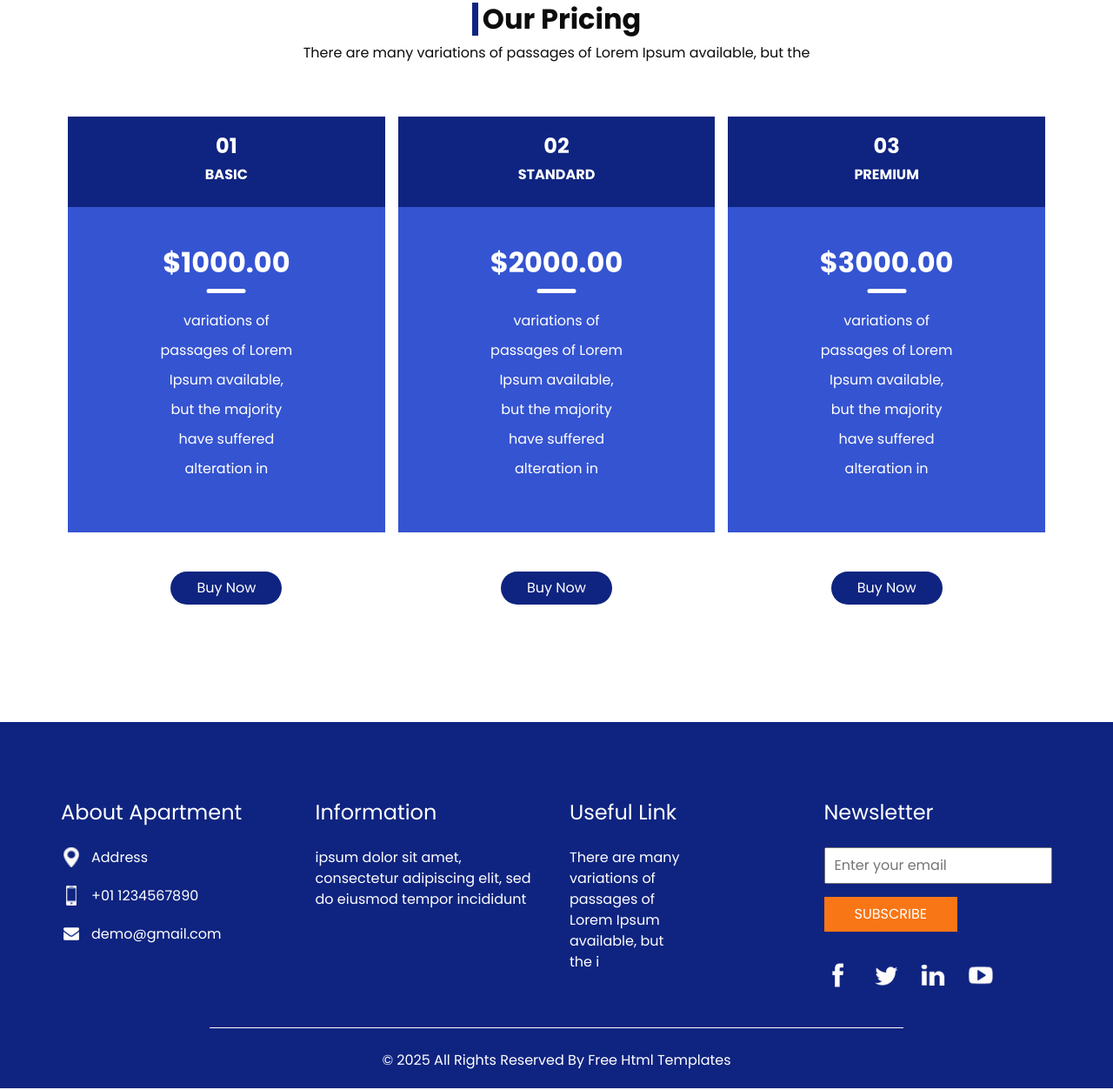
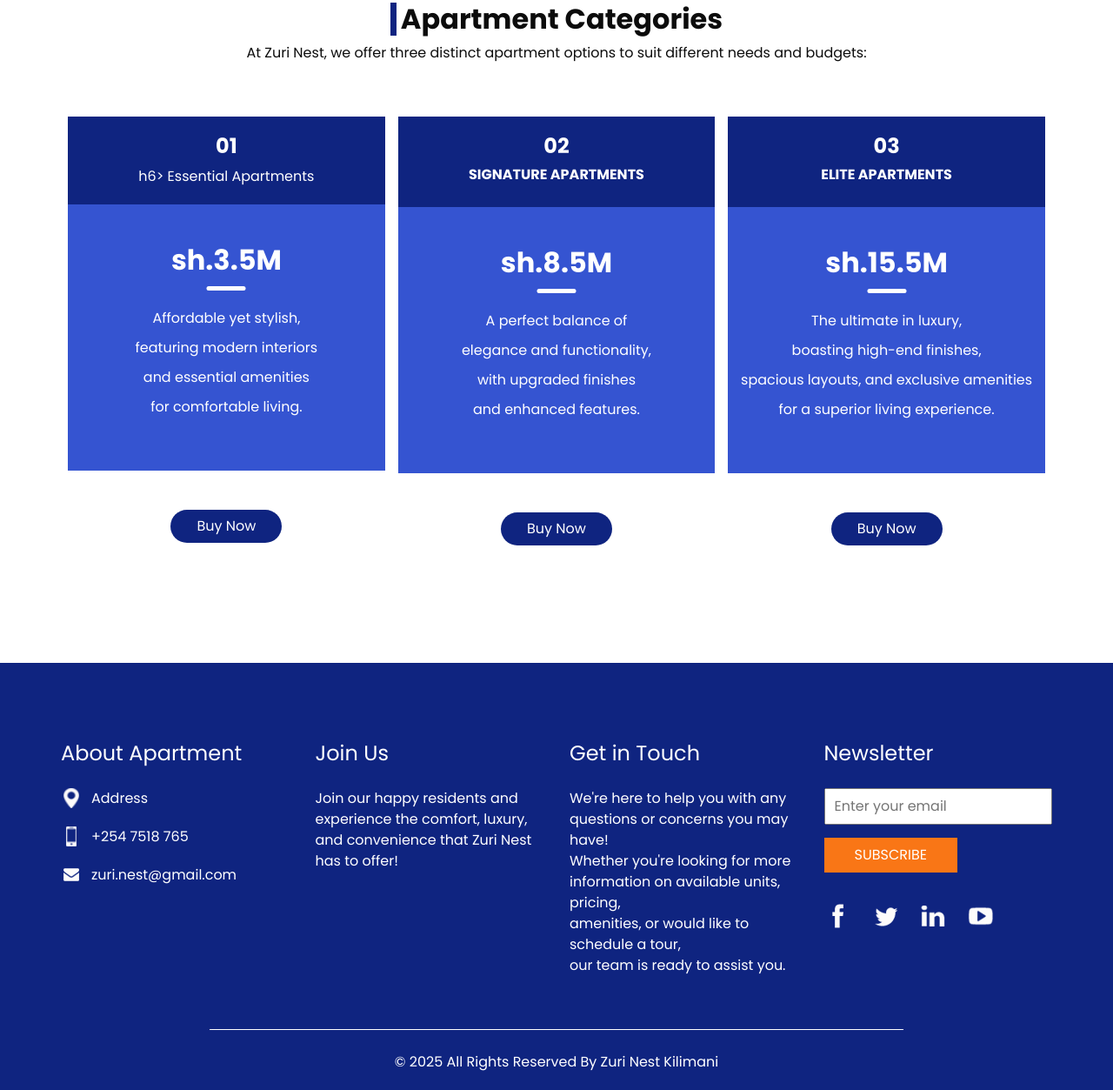
Before and after one commit to Njeri-Kahoro/zuri-nest-kilimani, a plain HTML site: page categories.html in a window 1280 px wide. Shown: the part 167-1420 px from the top of the page at 87% size. Drawn offline with Linux system fonts and the light colour scheme.

Commit message:
update push

```diff
--- a/price.html
+++ b/categories.html
@@ -12,7 +12,7 @@
   <meta name="description" content="" />
   <meta name="author" content="" />
 
-  <title>Teaser</title>
+  <title>Apartment Categories</title>
 
   <!-- bootstrap core css -->
   <link rel="stylesheet" type="text/css" href="css/bootstrap.css" />
@@ -23,6 +23,9 @@
   <link href="css/style.css" rel="stylesheet" />
   <!-- responsive style -->
   <link href="css/responsive.css" rel="stylesheet" />
+<!--  start of favicon icon-->
+  <link rel="shortcut icon" href="images/z-letter.jpg" type="image/x-icon">
+<!--  end of favicon icon-->
 </head>
 
 <body class="sub_page">
@@ -32,7 +35,7 @@
       <div class="container-fluid">
         <nav class="navbar navbar-expand-lg custom_nav-container">
           <a class="navbar-brand" href="index.html">
-            <img src="images/logo.png" alt="" />
+<!--            <img src="images/logo.png" alt="" />-->
           </a>
           <div class="navbar-collapse" id="">
             <ul class="navbar-nav justify-content-between ">
@@ -66,7 +69,7 @@
                 <a href="index.html">HOME</a>
                 <a href="about.html">ABOUT</a>
                 <a href="house.html">HOUSE</a>
-                <a href="price.html">PRICING</a>
+                <a href="categories.html">CATEGORIES</a>
                 <a href="contact.html">CONTACT US</a>
               </div>
             </div>
@@ -84,10 +87,10 @@
     <div class="container">
       <div class="heading_container">
         <h2>
-          Our Pricing
+          Apartment Categories
         </h2>
         <p>
-          There are many variations of passages of Lorem Ipsum available, but the
+          At Zuri Nest, we offer three distinct apartment options to suit different needs and budgets:
         </p>
       </div>
       <div class="price_container">
@@ -97,33 +100,33 @@
               <h4>
                 01
               </h4>
-              <h6>
-                Basic
+              h6>
+                Essential Apartments
               </h6>
             </div>
             <div class="text-box">
               <h2>
-                $1000.00
+                sh.3.5M
               </h2>
               <ul>
                 <li>
-                  variations of
+                  Affordable yet stylish,
                 </li>
                 <li>
-                  passages of Lorem
+                  featuring modern interiors
                 </li>
                 <li>
-                  Ipsum available,
+                  and essential amenities
                 </li>
                 <li>
-                  but the majority
+                 for comfortable living.
                 </li>
-                <li>
-                  have suffered
-                </li>
-                <li>
-                  alteration in
-                </li>
+<!--                <li>-->
+<!--                  have suffered-->
+<!--                </li>-->
+<!--                <li>-->
+<!--                  alteration in-->
+<!--                </li>-->
               </ul>
             </div>
           </div>
@@ -140,32 +143,32 @@
                 02
               </h4>
               <h6>
-                Standard
+                Signature Apartments
               </h6>
             </div>
             <div class="text-box">
               <h2>
-                $2000.00
+                sh.8.5M
               </h2>
               <ul>
                 <li>
-                  variations of
+                  A perfect balance of
                 </li>
                 <li>
-                  passages of Lorem
+                  elegance and functionality,
                 </li>
                 <li>
-                  Ipsum available,
+                   with upgraded finishes
                 </li>
                 <li>
-                  but the majority
+                  and enhanced features.
                 </li>
-                <li>
-                  have suffered
-                </li>
-                <li>
-                  alteration in
-                </li>
+<!--                <li>-->
+<!--                  have suffered-->
+<!--                </li>-->
+<!--                <li>-->
+<!--                  alteration in-->
+<!--                </li>-->
               </ul>
             </div>
           </div>
@@ -182,32 +185,32 @@
                 03
               </h4>
               <h6>
-                Premium
+                Elite Apartments
               </h6>
             </div>
             <div class="text-box">
               <h2>
-                $3000.00
+                sh.15.5M
               </h2>
               <ul>
                 <li>
-                  variations of
+                  The ultimate in luxury,
                 </li>
                 <li>
-                  passages of Lorem
+                  boasting high-end finishes,
                 </li>
                 <li>
-                  Ipsum available,
+                  spacious layouts, and exclusive amenities
                 </li>
                 <li>
-                  but the majority
+                  for a superior living experience.
                 </li>
-                <li>
-                  have suffered
-                </li>
-                <li>
-                  alteration in
-                </li>
+<!--                <li>-->
+<!--                  have suffered-->
+<!--                </li>-->
+<!--                <li>-->
+<!--                  alteration in-->
+<!--                </li>-->
               </ul>
             </div>
           </div>
@@ -244,7 +247,7 @@
                 <img src="images/phone.png" width="12px" alt="">
               </div>
               <p>
-                +01 1234567890
+                +254 7518 765
               </p>
             </div>
             <div>
@@ -252,7 +255,7 @@
                 <img src="images/mail.png" width="18px" alt="">
               </div>
               <p>
-                demo@gmail.com
+                zuri.nest@gmail.com
               </p>
             </div>
           </div>
@@ -260,10 +263,10 @@
         <div class="col-md-3">
           <div class="info_info">
             <h5>
-              Information
+              Join Us
             </h5>
             <p>
-              ipsum dolor sit amet, consectetur adipiscing elit, sed do eiusmod tempor incididunt
+              Join our happy residents and experience the comfort, luxury, and convenience that Zuri Nest has to offer!
             </p>
           </div>
         </div>
@@ -271,38 +274,40 @@
         <div class="col-md-3">
           <div class="info_links">
             <h5>
-              Useful Link
+              Get in Touch
             </h5>
             <ul>
               <li>
                 <a href="">
-                  There are many
+                  We're here to help you with any questions or concerns you may have!
+
+
                 </a>
               </li>
               <li>
                 <a href="">
-                  variations of
+                  Whether you're looking for more
                 </a>
               </li>
               <li>
                 <a href="">
-                  passages of
+                 information on available units, pricing,
                 </a>
               </li>
               <li>
                 <a href="">
-                  Lorem Ipsum
+                  amenities, or would like to schedule a tour,
                 </a>
               </li>
               <li>
                 <a href="">
-                  available, but
+                  our team is ready to assist you.
                 </a>
               </li>
               <li>
-                <a href="">
-                  the i
-                </a>
+<!--                <a href="">-->
+<!--                  the i-->
+<!--                </a>-->
               </li>
             </ul>
           </div>
@@ -346,7 +351,7 @@
     <div class="container">
       <p>
         &copy; <span id="displayYear"></span> All Rights Reserved By
-        <a href="https://html.design/">Free Html Templates</a>
+        <a href="https://html.design/">Zuri Nest Kilimani</a>
       </p>
     </div>
   </section>
```
Also changed, not shown: about.html (+27 -23 lines), contact.html (+23 -18 lines), house.html (+68 -41 lines), index.html (+10 -9 lines).
